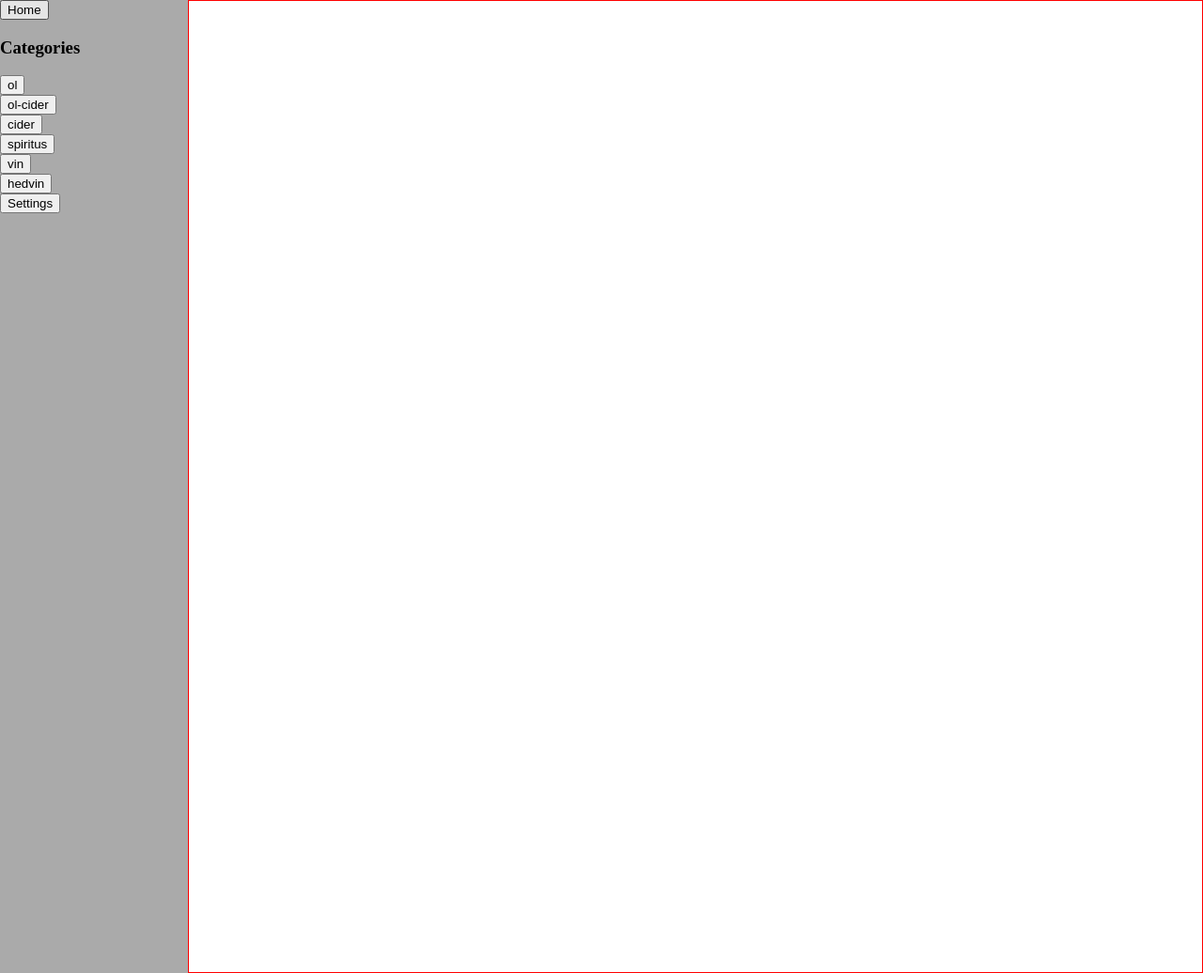
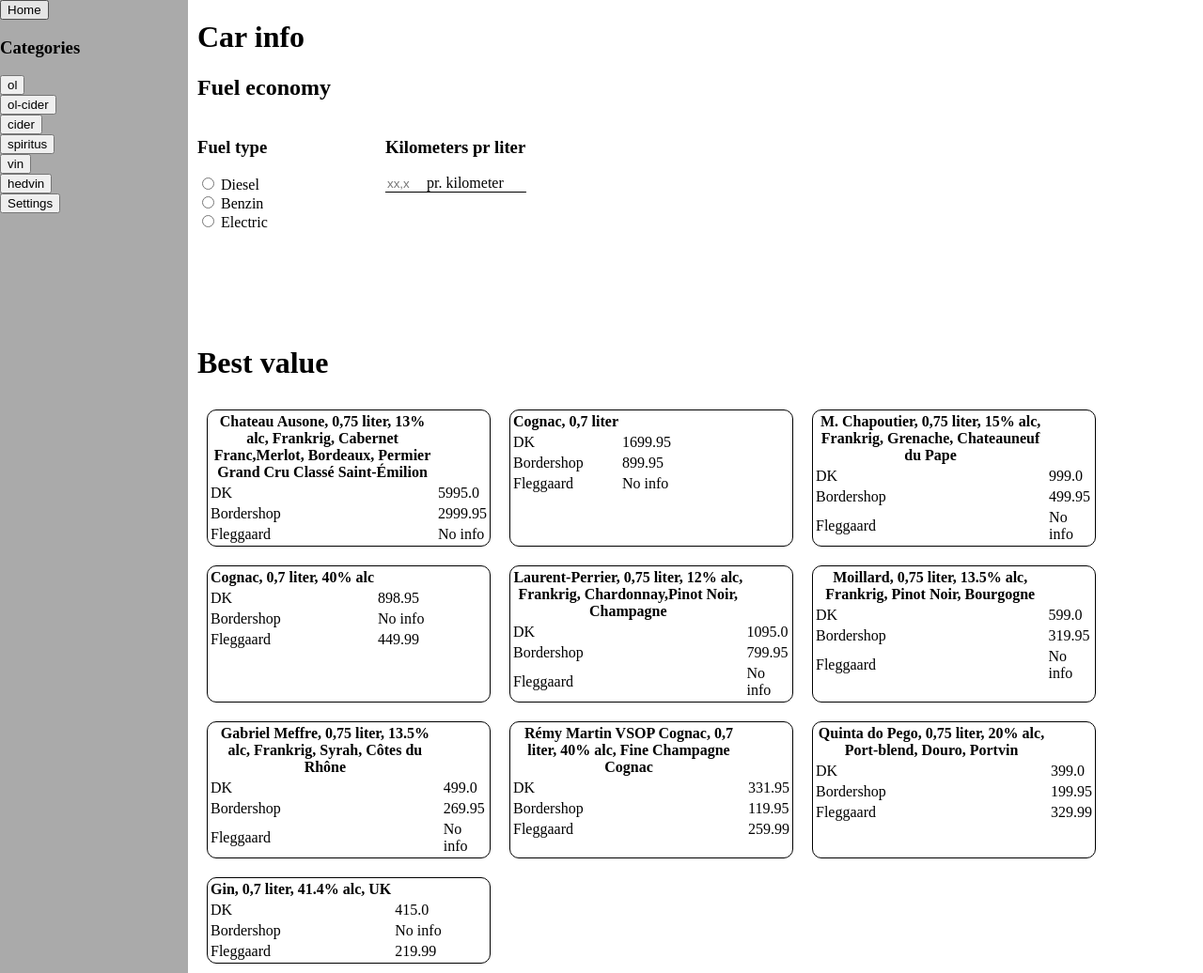
Before and after one commit to sorenmulli/compareTaxfree, a Flask app: page / in a window 1280 px wide. Shown: the whole page at 94% size. Run offline with Flask 2, Linux system fonts and the light colour scheme.

Commit message:
polished a bit, pushing to heroku

```diff
--- a/src/app/application.py
+++ b/src/app/application.py
@@ -1,12 +1,11 @@
 from flask import Flask, render_template, request
-import product_loader
+from AppModules import product_loader
 
 app = Flask(__name__)
 
 db = product_loader.load_products()
 product_ids = list(db.keys())
-
-
+best_value = product_loader.find_best_value(db, 10)
 
 
 @app.route("/")
@@ -14,7 +13,8 @@
     length = len(db)
 
     return render_template("index.html",
-                           product_ids=product_ids)
+                           product_ids=product_ids,
+                           best_value=best_value)
 
 
 @app.route("/products", methods=["GET", "POST"])
--- /dev/null
+++ b/src/app/static/scripts/formating.js
@@ -0,0 +1,3 @@
+window.onload = function example() {
+  console.log("test");
+}
--- a/src/app/static/styles/mainpage.css
+++ b/src/app/static/styles/mainpage.css
@@ -14,13 +14,79 @@
   max-width: 200px;
 }
 
+.careffiencey {
+  display: flex;
+
+}
+
+.fuelType {
+  width: 200px;
+
+}
+
+.prkm {
+
+}
+
+.carinfo {
+
+}
+
+.prkmform {
+  width: 150px;
+  border-bottom: 1px solid black;
+}
+
+.prkmform input[type="text"]  {
+  border: none;
+  width: 40px;
+}
+
+
+.homeinfo {
+  height: 100px;
+
+}
 
 .content {
   width: 100%;
   overflow: auto;
-  border: 1px solid red;
+  margin-left: 10px;
 }
 
 .hiddenForm {
   display: none;
 }
+
+.productcontent {
+
+}
+
+.product_id {
+
+}
+
+.products {
+
+  display: flex;
+  flex-wrap: wrap;
+  justify-content: flex-start;
+}
+
+.product {
+  border: 1px solid black;
+  max-width: 300px;
+  min-width: 300px;
+  border-radius: 10px;
+  margin: 10px 10px;
+  user-select: none;
+}
+
+.product:hover {
+  background-color: #aaa;
+}
+
+.product:active {
+  background-color: white;
+
+}
--- a/src/app/templates/category_page.html
+++ b/src/app/templates/category_page.html
@@ -3,7 +3,7 @@
 <link rel="stylesheet" type="text/css" href="{{ url_for('static',filename='styles/categorycss.css') }}">
 {% endblock %}
 {% block content %}
-<div>
+<div class = "productcontent">
 <h1 class="product_id">{{product_id}}</h1>
 
 <div class="products">
--- a/src/app/templates/index.html
+++ b/src/app/templates/index.html
@@ -2,6 +2,8 @@
 <html lang="en" dir="ltr">
 <head>
   <link rel="stylesheet" type="text/css" href="{{ url_for('static',filename='styles/mainpage.css') }}">
+  <script type="text/javascript"
+  src="{{ url_for('static', filename='scripts/formating.js') }}"></script>
   {% block extrahead%} {%endblock%}
   <meta charset="utf-8">
   <title></title>
@@ -32,9 +34,41 @@
     </div>
 
     <div class="content">
+
       {% block content %}
-        {% for item in best_value_products%}
+      <div class="carinfo">
+        <h1>Car info</h1>
+        <h2>Fuel economy</h2>
+        <div class="careffiencey">
 
+          <div class=fuelType>
+            <h3>Fuel type </h3>
+            <form>
+              <input type="radio" name="fueltype"> Diesel<br>
+              <input type="radio" name="fueltype"> Benzin<br>
+              <input type="radio" name="fueltype"> Electric<br>
+            </form>
+          </div>
+          <div class="prkm">
+            <h3>Kilometers pr liter </h3>
+            <div class="prkmform">
+              <form>
+                <input type="text" placeholder="xx,x">pr. kilometer
+              </form>
+            </div>
+          </div>
+        </div>
+      </div>
+      <div class="homeinfo">
+
+      </div>
+      <div class="productcontent">
+
+        <div class="product_id">
+          <h1>Best value</h1>
+        </div>
+        <div class="products">
+          {% for product in best_value%}
           <div class="product" id = "{{product.name}}">
             <table>
               <tr><th colspan"2">{{product.name}}</th></tr>
@@ -66,12 +100,14 @@
           </div>
 
           {% endfor %}
-
+        </div>
+      </div>
 
       {% endblock %}
     </div>
+  </div>
 
-  </div>
+
 
 
 </body>
```
Also changed, not shown: src/app/AppModules/product_loader.py (added, +41 -0 lines), src/app/product_loader.py (deleted, +0 -11 lines), src/front/templates/index.html (deleted, +0 -17 lines), src/app/AppModules/__init__.py (added). Lines whose indentation alone changed are shown as unchanged.
